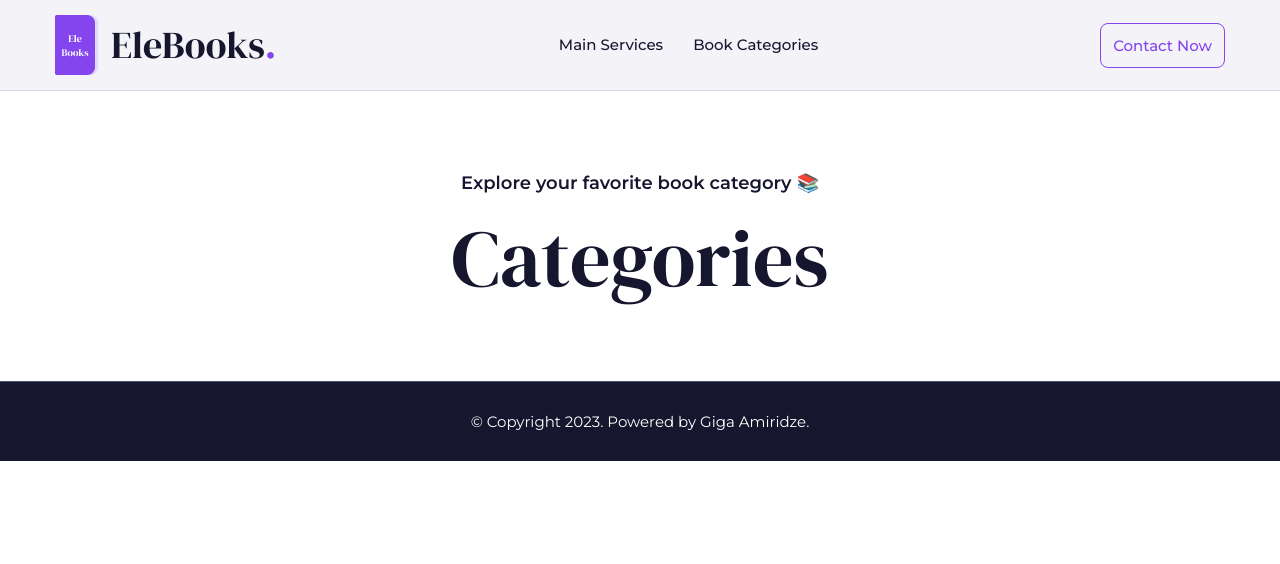
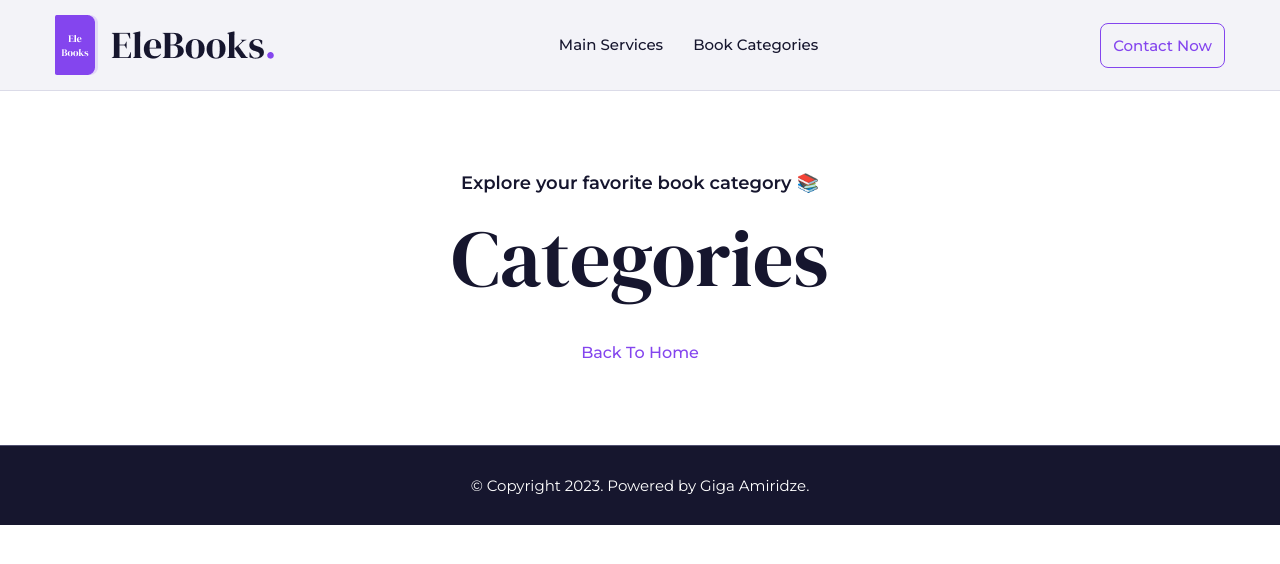
Before and after one commit to gigaamiridze/library-kiosk, a React (Vite) app: page / in a window 1280 px wide. Both pictures are taken after a click on the button "Borrow a Book". Shown: the top 564 px of the page. Built offline with nearby package versions, Linux system fonts and the light colour scheme.

Commit message:
Created back button

```diff
--- a/src/components/Footer.tsx
+++ b/src/components/Footer.tsx
@@ -8,7 +8,7 @@ function Footer() {
         <FlexBox alignItems='center' justifyContent='center'>
           <Heading
             title='© Copyright 2023. Powered by Giga Amiridze.'
-            type='h5'
+            type='h6'
             color='white'
           />
         </FlexBox>
--- a/src/components/Header.tsx
+++ b/src/components/Header.tsx
@@ -6,7 +6,7 @@ import { images } from '../assets';
 
 function Header() {
   return (
-    <HeaderContainer >
+    <HeaderContainer>
       <Container>
         <FlexBox alignItems='center' justifyContent='space-between'>
           <Link to={PageRoutes.MAIN_SERVICES}>
@@ -18,7 +18,7 @@ function Header() {
                 <Link to={PageRoutes.MAIN_SERVICES}>
                   <Heading
                     title='Main Services'
-                    type='h5'
+                    type='h6'
                     fontWeight='500'
                     hoverColor='purple'
                     lineHeight={24}
@@ -29,7 +29,7 @@ function Header() {
                 <Link to={PageRoutes.BOOK_CATEGORIES}>
                   <Heading
                     title='Book Categories'
-                    type='h5'
+                    type='h6'
                     fontWeight='500'
                     hoverColor='purple'
                     lineHeight={24}
--- a/src/components/ServiceCard.tsx
+++ b/src/components/ServiceCard.tsx
@@ -14,7 +14,7 @@ function ServiceCard(props: IServiceCardProps) {
       <img src={image} alt={buttonTitle} />
       <Heading
         title={headingTitle}
-        type='h5'
+        type='h6'
         fontWeight='500'
       />
       <Button
--- a/src/pages/BookCategories.tsx
+++ b/src/pages/BookCategories.tsx
@@ -1,10 +1,12 @@
+import { Link } from 'react-router-dom';
+import { PageRoutes } from '../constants';
 import { Heading } from '../components';
 import { FlexBox } from '../styles';
 
 function BookCategories() {
   return (
     <FlexBox as='section' flexDirection='column' rowGap={80}>
-      <FlexBox flexDirection='column' rowGap={20}>
+      <FlexBox flexDirection='column' alignItems='center' rowGap={20}>
         <Heading
           title='Explore your favorite book category 📚'
           type='h4'
@@ -20,15 +22,19 @@ function BookCategories() {
           textAlign='center'
           lineHeight={86}
         />
+        <Link to={PageRoutes.MAIN_SERVICES} style={{ marginTop: 20 }}>
+          <Heading
+            title='Back To Home'
+            type='h5'
+            color='purple'
+            fontWeight='500'
+            textAlign='center'
+            lineHeight={24}
+          />
+        </Link>
       </FlexBox>
     </FlexBox>
   )
 }
 
 export default BookCategories;
-
-import styled from 'styled-components';
-
-const BookCategoriesContainer = styled.section`
-
-`;
--- a/src/styles/components/shared/Button.ts
+++ b/src/styles/components/shared/Button.ts
@@ -6,7 +6,7 @@ const Button = styled.button<IButtonProps>`
     background-color: ${backgroundColor ? theme.colors[backgroundColor] : 'transparent'};
     color: ${titleColor ? theme.colors[titleColor] : theme.colors.purple};
     font-family: ${theme.fonts.primary};
-    font-size: ${theme.fontSizes.regular};
+    font-size: ${theme.fontSizes.small};
     font-weight: ${theme.fontWeights.medium};
     border: 1px solid ${theme.colors.purple};
     border-radius: ${theme.borderRadius.medium};
--- a/src/styles/theme.ts
+++ b/src/styles/theme.ts
@@ -13,8 +13,8 @@ export const theme = {
     secondary: '"DM Serif Display", serif',
   },
   fontSizes: {
-    small: '12px',
-    regular: '15px',
+    small: '15px',
+    regular: '16px',
     medium: '18px',
     large: '20px',
     xLarge: '65px',
```
